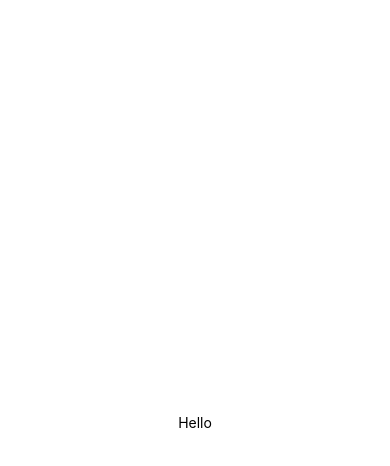
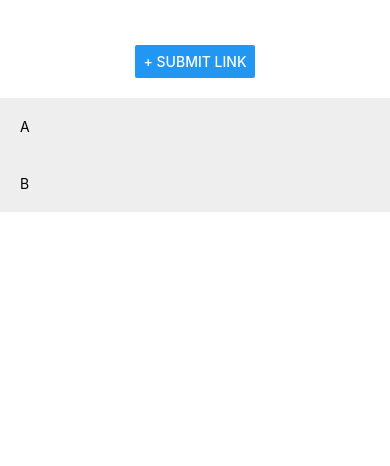
Before and after one commit to trungdq88/reddit-clone, a React Native app: screen / in a window 390 px wide. Shown: the top 466 px of the page. Built offline with nearby package versions, Linux system fonts and the light colour scheme.

Commit message:
Show Submit button & List item.

```diff
--- a/App.js
+++ b/App.js
@@ -1,11 +1,37 @@
 import React from 'react';
-import { StyleSheet, Text, View } from 'react-native';
+import { StyleSheet, Text, View, Button, FlatList, Alert } from 'react-native';
+import LinkItem from './LinkItem.js';
 
 export default class App extends React.Component {
+  state = {
+    data: [{ value: 'A' }, { value: 'B' }],
+  };
+
+  _onPressItem = item => Alert.alert('Hello ' + item);
+
+  _renderItem = ({ item }) => (
+    <LinkItem key={item.value} {...item} onPressItem={this._onPressItem} />
+  );
+
   render() {
     return (
       <View style={styles.container}>
-        <Text>Hello</Text>
+        <View sytle={{ flex: 1 }}>
+          <View style={{ padding: 20 }}>
+            <Button
+              title="+ Submit Link"
+              accessibilityLabel="Submit Link"
+              onPress={e => {
+                this.setState({
+                  data: this.state.data.concat({ value: Math.random() }),
+                });
+              }}
+            />
+          </View>
+        </View>
+        <View style={{ flex: 9, width: '100%' }}>
+          <FlatList data={this.state.data} renderItem={this._renderItem} />
+        </View>
       </View>
     );
   }
@@ -14,6 +40,8 @@ export default class App extends React.Component {
 const styles = StyleSheet.create({
   container: {
     flex: 1,
+    paddingTop: 25,
+    flexDirection: 'column',
     backgroundColor: '#fff',
     alignItems: 'center',
     justifyContent: 'center',
--- /dev/null
+++ b/LinkItem.js
@@ -0,0 +1,24 @@
+import React from 'react';
+import T from 'prop-types';
+import { Text, View, TouchableOpacity } from 'react-native';
+
+export default class LinkItem extends React.Component {
+  static propTypes = {
+    value: T.any,
+    onPressItem: T.func,
+  };
+
+  _onPressItem = () =>
+    this.props.onPressItem && this.props.onPressItem(this.props.value);
+
+  render() {
+    const { value, onPressItem } = this.props;
+    return (
+      <TouchableOpacity onPress={this._onPressItem}>
+        <View style={{ backgroundColor: '#eee', padding: 20 }}>
+          <Text>{value}</Text>
+        </View>
+      </TouchableOpacity>
+    );
+  }
+}
--- a/package.json
+++ b/package.json
@@ -3,8 +3,8 @@
   "version": "0.1.0",
   "private": true,
   "devDependencies": {
+    "jest-expo": "23.0.0",
     "react-native-scripts": "1.8.1",
-    "jest-expo": "23.0.0",
     "react-test-renderer": "16.0.0"
   },
   "main": "./node_modules/react-native-scripts/build/bin/crna-entry.js",
@@ -20,6 +20,7 @@
   },
   "dependencies": {
     "expo": "^23.0.4",
+    "prop-types": "^15.6.0",
     "react": "16.0.0",
     "react-native": "0.50.3"
   }
```
